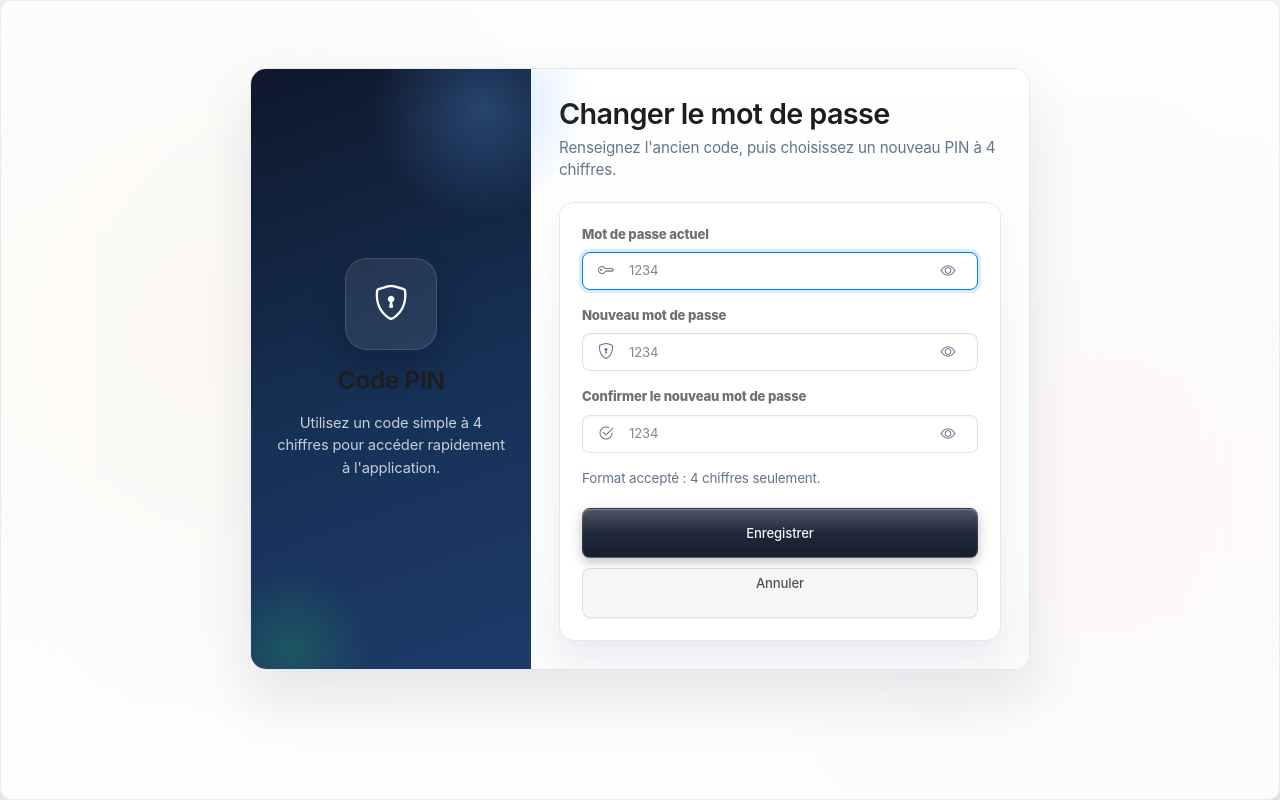
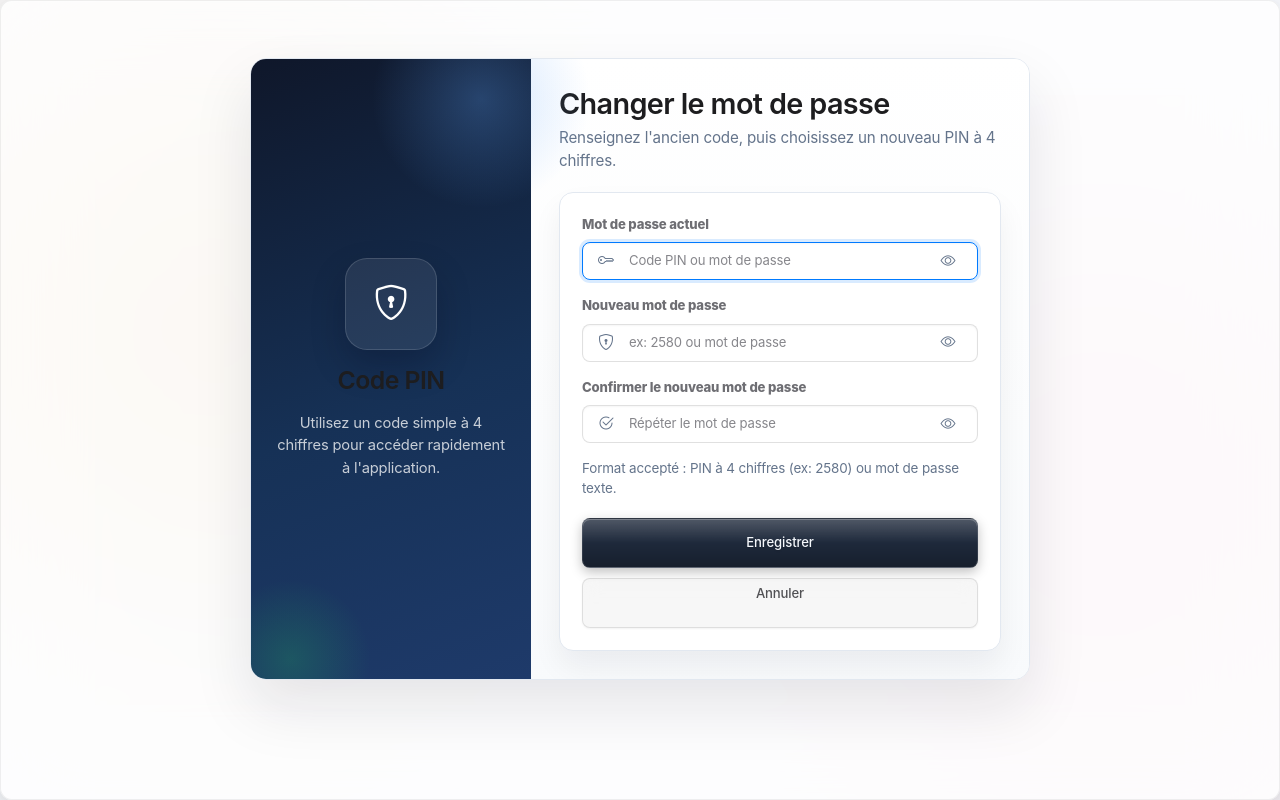
Before and after one commit to ouanesfab-alt/FABouanes, a Python web app: template templates/change_password.html in a window 1280 px wide. Run offline with Jinja, Linux system fonts and the light colour scheme; the template is opened without the code that fills it, so the values that code supplies are empty; some libraries are stand-ins or nearby versions.

Commit message:
fix(ui): relax html form constraints to allow both PINs and standard text passwords in admin and change password forms

```diff
--- a/templates/change_password.html
+++ b/templates/change_password.html
@@ -62,7 +62,7 @@
             <label class="pin-label" for="currentPassword">Mot de passe actuel</label>
             <div class="pin-input-wrap">
               <i class="bi bi-key"></i>
-              <input id="currentPassword" type="password" name="current_password" class="form-control pin-input" style="padding: 0 60px 0 46px !important;" autocomplete="current-password" inputmode="numeric" pattern="\d{4}" maxlength="4" minlength="4" placeholder="1234" required>
+              <input id="currentPassword" type="password" name="current_password" class="form-control pin-input" style="padding: 0 60px 0 46px !important;" autocomplete="current-password" minlength="4" placeholder="Code PIN ou mot de passe" required>
               <button type="button" class="pin-toggle" data-toggle-password="currentPassword" aria-label="Afficher le mot de passe actuel"><i class="bi bi-eye"></i></button>
             </div>
           </div>
@@ -70,7 +70,7 @@
             <label class="pin-label" for="newPassword">Nouveau mot de passe</label>
             <div class="pin-input-wrap">
               <i class="bi bi-shield-lock"></i>
-              <input id="newPassword" type="password" name="new_password" class="form-control pin-input" style="padding: 0 60px 0 46px !important;" autocomplete="new-password" inputmode="numeric" pattern="\d{4}" maxlength="4" minlength="4" placeholder="1234" required>
+              <input id="newPassword" type="password" name="new_password" class="form-control pin-input" style="padding: 0 60px 0 46px !important;" autocomplete="new-password" minlength="4" placeholder="ex: 2580 ou mot de passe" required>
               <button type="button" class="pin-toggle" data-toggle-password="newPassword" aria-label="Afficher le nouveau mot de passe"><i class="bi bi-eye"></i></button>
             </div>
           </div>
@@ -78,11 +78,11 @@
             <label class="pin-label" for="confirmPassword">Confirmer le nouveau mot de passe</label>
             <div class="pin-input-wrap">
               <i class="bi bi-check2-circle"></i>
-              <input id="confirmPassword" type="password" name="confirm_password" class="form-control pin-input" style="padding: 0 60px 0 46px !important;" autocomplete="new-password" inputmode="numeric" pattern="\d{4}" maxlength="4" minlength="4" placeholder="1234" required>
+              <input id="confirmPassword" type="password" name="confirm_password" class="form-control pin-input" style="padding: 0 60px 0 46px !important;" autocomplete="new-password" minlength="4" placeholder="Répéter le mot de passe" required>
               <button type="button" class="pin-toggle" data-toggle-password="confirmPassword" aria-label="Afficher la confirmation du mot de passe"><i class="bi bi-eye"></i></button>
             </div>
           </div>
-          <div class="pin-hint">Format accepté : 4 chiffres seulement.</div>
+          <div class="pin-hint">Format accepté : PIN à 4 chiffres (ex: 2580) ou mot de passe texte.</div>
           <div class="pin-actions">
             <button class="btn btn-dark">Enregistrer</button>
             <a href="{{ url_for('index') }}" class="btn btn-outline-secondary">Annuler</a>
```
Also changed, not shown: templates/admin.html (+4 -3 lines).
